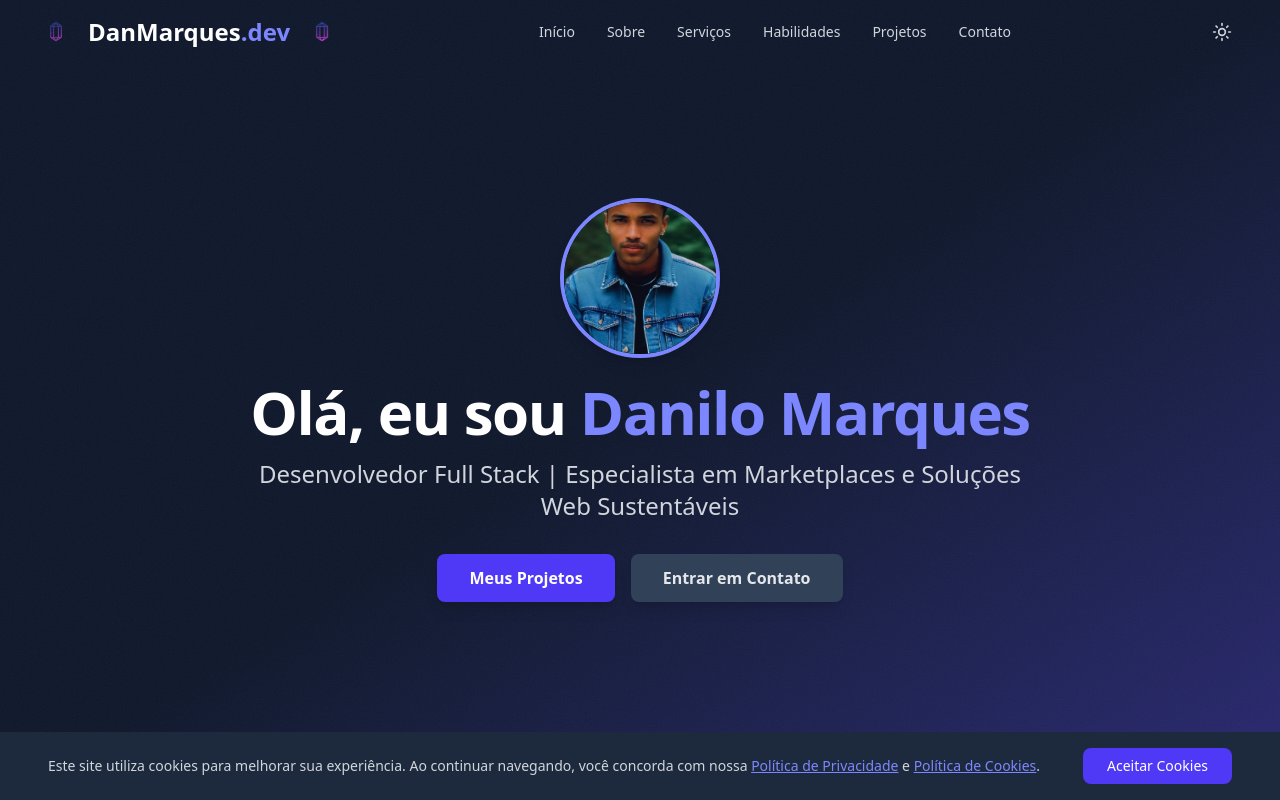
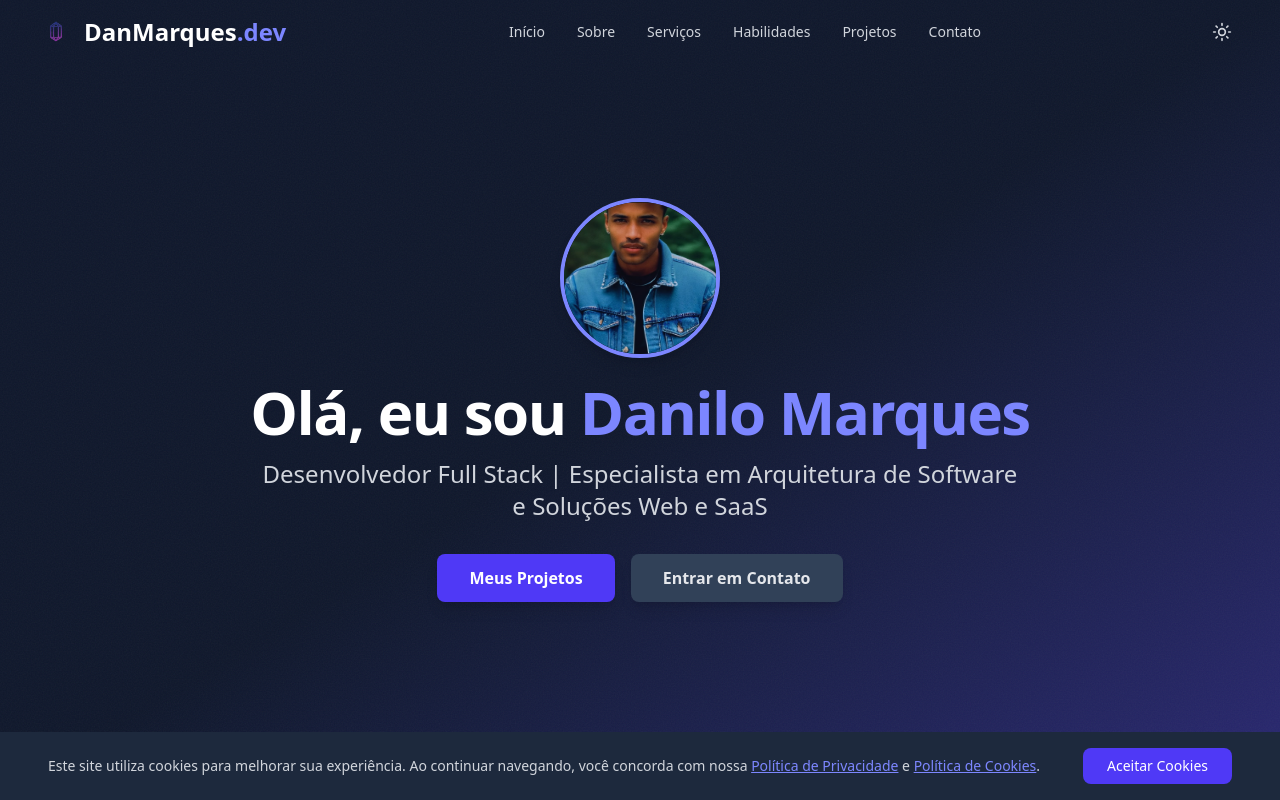
Before and after one commit to danmarquees/danmarquees-portfolio, a React (Vite) app: page / in a window 1280 px wide. Shown: the top 800 px of the page. Built offline with nearby package versions, Linux system fonts and the light colour scheme.

Commit message:
updates: remoção do logo.png do header.

```diff
--- a/src/App.jsx
+++ b/src/App.jsx
@@ -51,8 +51,8 @@ const HeroSection = () => {
         <p
           className={`text-xl sm:text-2xl ${themeClasses.textSecondary} max-w-3xl mx-auto mb-8`}
         >
-          Desenvolvedor Full Stack | Especialista em Marketplaces e Soluções Web
-          Sustentáveis
+          Desenvolvedor Full Stack | Especialista em Arquitetura de Software e
+          Soluções Web e SaaS
         </p>
         <div className="flex flex-col sm:flex-row justify-center gap-4">
           <a
@@ -600,14 +600,13 @@ const Footer = () => {
                 className="w-12 h-12 mr-2"
               />
               <h3 className={`text-xl font-bold ${themeClasses.textPrimary}`}>
-                DanMarques.dev
+                DanMarques<span className="text-indigo-400">.dev</span>
               </h3>
             </div>
             <p className="text-sm mb-4">
               Desenvolvedor Full Stack especializado em soluções web
               sustentáveis e marketplaces.
             </p>
-            <p className="text-xs">Feito com React, Tailwind CSS e ❤️</p>
           </div>
 
           {/* Links Rápidos */}
--- a/src/components/Header.jsx
+++ b/src/components/Header.jsx
@@ -65,7 +65,7 @@ const Header = () => {
             <img
               src="/logo.svg"
               alt="Ícone SVG do Projeto"
-              className="w-12 h-12 mr-2"
+              className="w-12 h-12 mr-1"
             />
             <a
               href="#home"
@@ -73,7 +73,6 @@ const Header = () => {
             >
               DanMarques<span className="text-indigo-400">.dev</span>
             </a>
-            <img src="/icon.png" alt="Ícone PNG" className="w-12 h-12 ml-2" />
           </div>
 
           {/* Navegação Desktop */}
```
